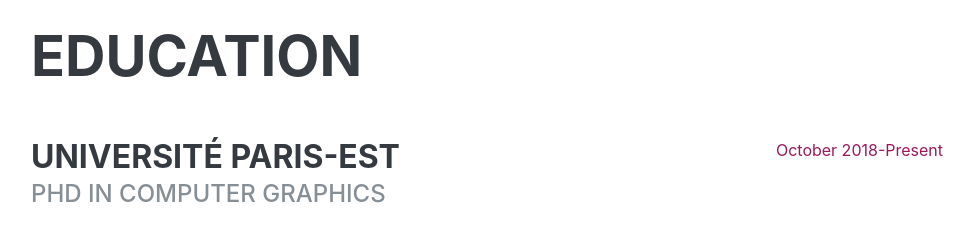
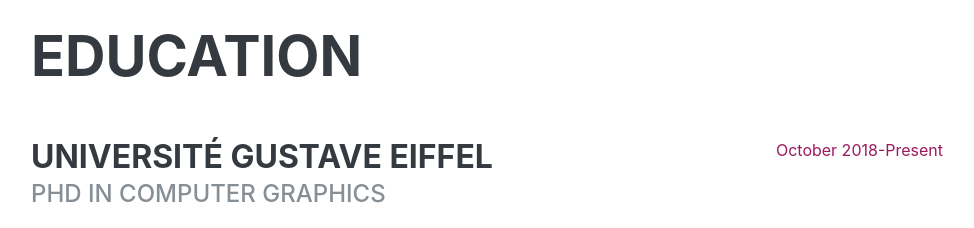
Before and after one commit to umrlastig/epaizreyes_homepage, a plain HTML site: page index.html in a window 1280 px wide. Shown: the part 2507-2735 px from the top of the page, without its empty margins (289-1263 px from the left). Drawn offline with nearby package versions, Linux system fonts and the light colour scheme; no server answers; a script that the page names is missing; a web font is replaced by a local one.

Commit message:
university name

```diff
--- a/index.html
+++ b/index.html
@@ -203,7 +203,7 @@
 
         <div class="resume-item d-flex flex-column flex-md-row justify-content-between mb-5">
           <div class="resume-content">
-            <h3 class="mb-0">Université Paris-Est</h3>
+            <h3 class="mb-0">Université Gustave Eiffel</h3>
             <div class="subheading mb-3">PhD in Computer Graphics</div>
           </div>
           <div class="resume-date text-md-right">
```
